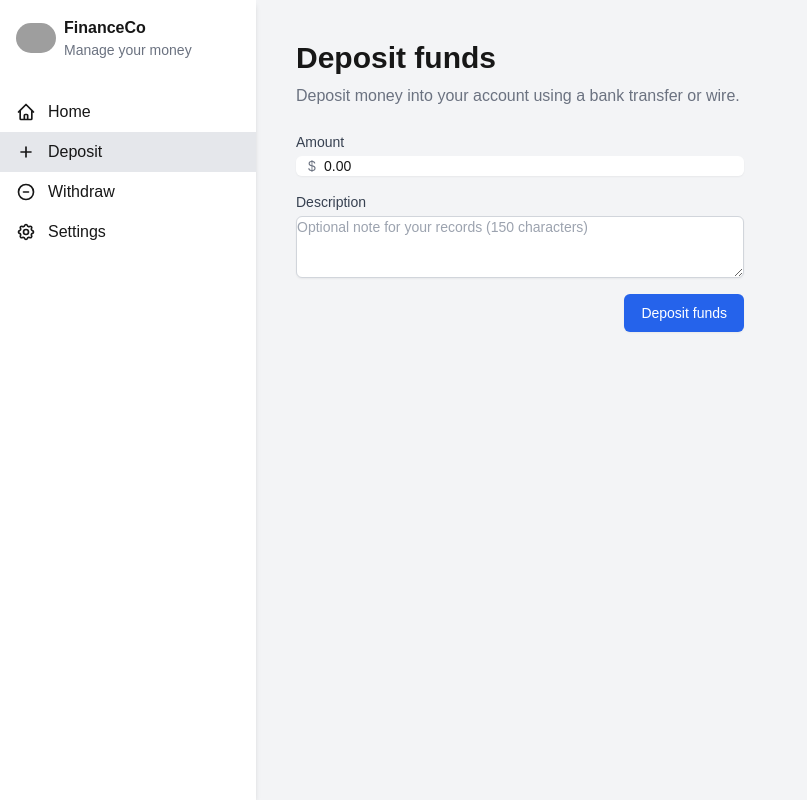
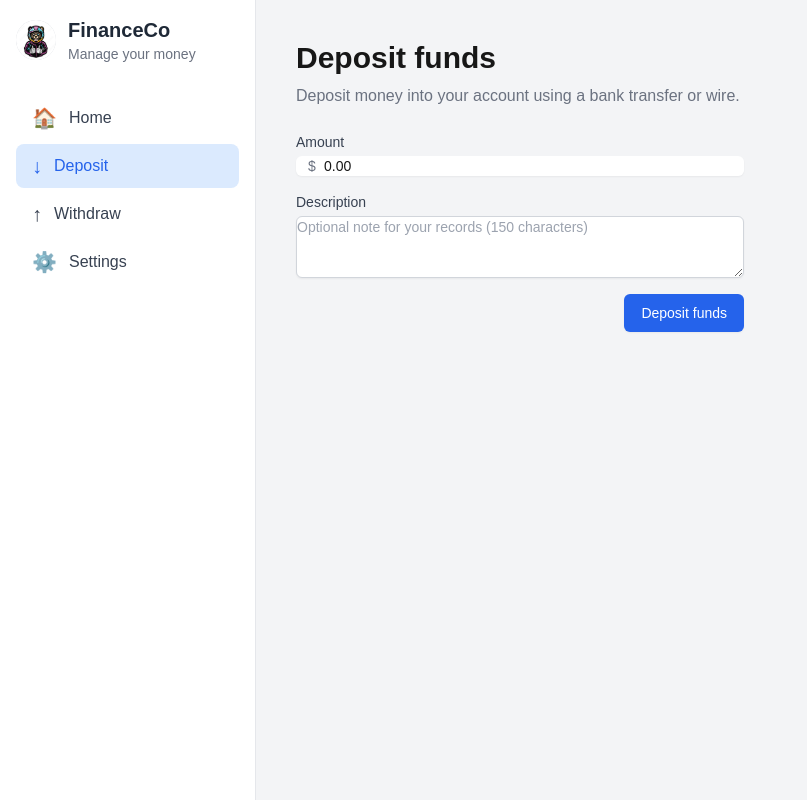
Before and after one commit to NelsonMaty/ai-generated-nextjs-app, a Next.js app: page /deposit in a window 1280 px wide. Shown: the whole page, without its empty margins (0-807 px from the left). Built offline with nearby package versions, Linux system fonts and the light colour scheme; grey boxes are pictures that could not be loaded.

Commit message:
refactor: centralize sidebar and update paths

```diff
--- a/src/app/dashboard/page.tsx
+++ b/src/app/(dashboard)/dashboard/page.tsx
@@ -51,7 +51,6 @@ export default function Dashboard() {
 
   return (
     <div className="flex h-screen bg-gray-100">
-      <Sidebar activePage="dashboard" />
 
       {/* Main content */}
       <div className="flex-1 p-10 bg-gray-50">
--- a/src/app/deposit/page.tsx
+++ b/src/app/(dashboard)/deposit/page.tsx
@@ -49,44 +49,6 @@ export default function DepositPage() {
 
   return (
     <div className="flex h-screen bg-gray-100">
-      {/* Sidebar */}
-      <div className="w-64 bg-white shadow-md">
-        <div className="p-4 flex items-center">
-          <Image src="/path-to-logo.jpg" alt="FinanceCo Logo" width={40} height={40} className="rounded-full" />
-          <div className="ml-2">
-            <h2 className="font-bold">FinanceCo</h2>
-            <p className="text-sm text-gray-500">Manage your money</p>
-          </div>
-        </div>
-        <nav className="mt-4">
-          <Link href="/dashboard" className="flex items-center py-2 px-4">
-            <svg className="w-5 h-5 mr-3" fill="none" stroke="currentColor" viewBox="0 0 24 24" xmlns="http://www.w3.org/2000/svg">
-              <path strokeLinecap="round" strokeLinejoin="round" strokeWidth={2} d="M3 12l2-2m0 0l7-7 7 7M5 10v10a1 1 0 001 1h3m10-11l2 2m-2-2v10a1 1 0 01-1 1h-3m-6 0a1 1 0 001-1v-4a1 1 0 011-1h2a1 1 0 011 1v4a1 1 0 001 1m-6 0h6" />
-            </svg>
-            Home
-          </Link>
-          <Link href="/deposit" className="flex items-center py-2 px-4 bg-gray-200">
-            <svg className="w-5 h-5 mr-3" fill="none" stroke="currentColor" viewBox="0 0 24 24" xmlns="http://www.w3.org/2000/svg">
-              <path strokeLinecap="round" strokeLinejoin="round" strokeWidth={2} d="M12 6v6m0 0v6m0-6h6m-6 0H6" />
-            </svg>
-            Deposit
-          </Link>
-          <Link href="/withdraw" className="flex items-center py-2 px-4">
-            <svg className="w-5 h-5 mr-3" fill="none" stroke="currentColor" viewBox="0 0 24 24" xmlns="http://www.w3.org/2000/svg">
-              <path strokeLinecap="round" strokeLinejoin="round" strokeWidth={2} d="M15 12H9m12 0a9 9 0 11-18 0 9 9 0 0118 0z" />
-            </svg>
-            Withdraw
-          </Link>
-          <Link href="/settings" className="flex items-center py-2 px-4">
-            <svg className="w-5 h-5 mr-3" fill="none" stroke="currentColor" viewBox="0 0 24 24" xmlns="http://www.w3.org/2000/svg">
-              <path strokeLinecap="round" strokeLinejoin="round" strokeWidth={2} d="M10.325 4.317c.426-1.756 2.924-1.756 3.35 0a1.724 1.724 0 002.573 1.066c1.543-.94 3.31.826 2.37 2.37a1.724 1.724 0 001.065 2.572c1.756.426 1.756 2.924 0 3.35a1.724 1.724 0 00-1.066 2.573c.94 1.543-.826 3.31-2.37 2.37a1.724 1.724 0 00-2.572 1.065c-.426 1.756-2.924 1.756-3.35 0a1.724 1.724 0 00-2.573-1.066c-1.543.94-3.31-.826-2.37-2.37a1.724 1.724 0 00-1.065-2.572c-1.756-.426-1.756-2.924 0-3.35a1.724 1.724 0 001.066-2.573c-.94-1.543.826-3.31 2.37-2.37.996.608 2.296.07 2.572-1.065z" />
-              <path strokeLinecap="round" strokeLinejoin="round" strokeWidth={2} d="M15 12a3 3 0 11-6 0 3 3 0 016 0z" />
-            </svg>
-            Settings
-          </Link>
-        </nav>
-      </div>
-
       {/* Main content */}
       <div className="flex-1 p-10">
         <h1 className="text-3xl font-bold mb-2">Deposit funds</h1>
--- /dev/null
+++ b/src/app/(dashboard)/layout.tsx
@@ -0,0 +1,14 @@
+import { Sidebar } from '@/components/Sidebar';
+
+export default function DashboardLayout({
+  children,
+}: {
+  children: React.ReactNode
+}) {
+  return (
+    <div className="flex">
+      <Sidebar />
+      <main className="flex-1">{children}</main>
+    </div>
+  );
+}
--- a/src/app/settings/page.tsx
+++ b/src/app/(dashboard)/settings/page.tsx
@@ -86,44 +86,6 @@ export default function SettingsPage() {
 
   return (
     <div className="flex h-screen bg-gray-100">
-      {/* Sidebar */}
-      <div className="w-64 bg-white shadow-md">
-        <div className="p-4 flex items-center">
-          <Image src="/path-to-logo.jpg" alt="FinanceCo Logo" width={40} height={40} className="rounded-full" />
-          <div className="ml-2">
-            <h2 className="font-bold">FinanceCo</h2>
-            <p className="text-sm text-gray-500">Manage your money</p>
-          </div>
-        </div>
-        <nav className="mt-4">
-          <Link href="/dashboard" className="flex items-center py-2 px-4">
-            <svg className="w-5 h-5 mr-3" fill="none" stroke="currentColor" viewBox="0 0 24 24" xmlns="http://www.w3.org/2000/svg">
-              <path strokeLinecap="round" strokeLinejoin="round" strokeWidth={2} d="M3 12l2-2m0 0l7-7 7 7M5 10v10a1 1 0 001 1h3m10-11l2 2m-2-2v10a1 1 0 01-1 1h-3m-6 0a1 1 0 001-1v-4a1 1 0 011-1h2a1 1 0 011 1v4a1 1 0 001 1m-6 0h6" />
-            </svg>
-            Dashboard
-          </Link>
-          <Link href="/deposit" className="flex items-center py-2 px-4">
-            <svg className="w-5 h-5 mr-3" fill="none" stroke="currentColor" viewBox="0 0 24 24" xmlns="http://www.w3.org/2000/svg">
-              <path strokeLinecap="round" strokeLinejoin="round" strokeWidth={2} d="M12 6v6m0 0v6m0-6h6m-6 0H6" />
-            </svg>
-            Deposit
-          </Link>
-          <Link href="/withdraw" className="flex items-center py-2 px-4">
-            <svg className="w-5 h-5 mr-3" fill="none" stroke="currentColor" viewBox="0 0 24 24" xmlns="http://www.w3.org/2000/svg">
-              <path strokeLinecap="round" strokeLinejoin="round" strokeWidth={2} d="M15 12H9m12 0a9 9 0 11-18 0 9 9 0 0118 0z" />
-            </svg>
-            Withdraw
-          </Link>
-          <Link href="/settings" className="flex items-center py-2 px-4 bg-gray-200">
-            <svg className="w-5 h-5 mr-3" fill="none" stroke="currentColor" viewBox="0 0 24 24" xmlns="http://www.w3.org/2000/svg">
-              <path strokeLinecap="round" strokeLinejoin="round" strokeWidth={2} d="M10.325 4.317c.426-1.756 2.924-1.756 3.35 0a1.724 1.724 0 002.573 1.066c1.543-.94 3.31.826 2.37 2.37a1.724 1.724 0 001.065 2.572c1.756.426 1.756 2.924 0 3.35a1.724 1.724 0 00-1.066 2.573c.94 1.543-.826 3.31-2.37 2.37a1.724 1.724 0 00-2.572 1.065c-.426 1.756-2.924 1.756-3.35 0a1.724 1.724 0 00-2.573-1.066c-1.543.94-3.31-.826-2.37-2.37a1.724 1.724 0 00-1.065-2.572c-1.756-.426-1.756-2.924 0-3.35a1.724 1.724 0 001.066-2.573c-.94-1.543.826-3.31 2.37-2.37.996.608 2.296.07 2.572-1.065z" />
-              <path strokeLinecap="round" strokeLinejoin="round" strokeWidth={2} d="M15 12a3 3 0 11-6 0 3 3 0 016 0z" />
-            </svg>
-            Settings
-          </Link>
-        </nav>
-      </div>
-
       {/* Main content */}
       <div className="flex-1 p-10">
         <h1 className="text-3xl font-bold mb-6">Settings</h1>
--- a/src/app/withdraw/page.tsx
+++ b/src/app/(dashboard)/withdraw/page.tsx
@@ -104,36 +104,6 @@ export default function WithdrawPage() {
 
   return (
     <div className="flex h-screen bg-gray-100">
-      {/* Sidebar */}
-      <div className="w-64 bg-white shadow-md">
-        <div className="p-4 flex items-center">
-          <Image src="/path-to-logo.jpg" alt="FinanceCo Logo" width={40} height={40} className="rounded-full" />
-          <div className="ml-2">
-            <h2 className="font-bold">FinanceCo</h2>
-            <p className="text-sm text-gray-500">Manage your money</p>
-          </div>
-        </div>
-        <nav className="mt-4">
-          <Link href="/dashboard" className="flex items-center py-2 px-4">
-            <svg className="w-5 h-5 mr-3" fill="none" stroke="currentColor" viewBox="0 0 24 24" xmlns="http://www.w3.org/2000/svg">
-              <path strokeLinecap="round" strokeLinejoin="round" strokeWidth={2} d="M3 12l2-2m0 0l7-7 7 7M5 10v10a1 1 0 001 1h3m10-11l2 2m-2-2v10a1 1 0 01-1 1h-3m-6 0a1 1 0 001-1v-4a1 1 0 011-1h2a1 1 0 011 1v4a1 1 0 001 1m-6 0h6" />
-            </svg>
-            Dashboard
-          </Link>
-          <Link href="/deposit" className="flex items-center py-2 px-4">
-            <svg className="w-5 h-5 mr-3" fill="none" stroke="currentColor" viewBox="0 0 24 24" xmlns="http://www.w3.org/2000/svg">
-              <path strokeLinecap="round" strokeLinejoin="round" strokeWidth={2} d="M12 6v6m0 0v6m0-6h6m-6 0H6" />
-            </svg>
-            Deposit
-          </Link>
-          <Link href="/withdraw" className="flex items-center py-2 px-4 bg-gray-200">
-            <svg className="w-5 h-5 mr-3" fill="none" stroke="currentColor" viewBox="0 0 24 24" xmlns="http://www.w3.org/2000/svg">
-              <path strokeLinecap="round" strokeLinejoin="round" strokeWidth={2} d="M15 12H9m12 0a9 9 0 11-18 0 9 9 0 0118 0z" />
-            </svg>
-            Withdraw
-          </Link>
-        </nav>
-      </div>
 
       {/* Main content */}
       <div className="flex-1 p-10">
--- a/src/components/Sidebar.tsx
+++ b/src/components/Sidebar.tsx
@@ -1,75 +1,56 @@
+'use client'
+
+import Link from 'next/link';
+import { usePathname } from 'next/navigation';
 import Image from 'next/image';
-import Link from 'next/link';
-
-interface SidebarProps {
-  activePage: 'dashboard' | 'deposit' | 'withdraw' | 'settings';
-}
-
-export function Sidebar({ activePage }: SidebarProps) {
-  return (
-    <div className="w-64 bg-white shadow-md">
-      <div className="p-4 flex items-center">
-        <Image src="/path-to-logo.jpg" alt="FinanceCo Logo" width={40} height={40} className="rounded-full" />
-        <div className="ml-2">
-          <h2 className="font-bold text-gray-800">FinanceCo</h2>
-          <p className="text-sm text-gray-600">Manage your money</p>
-        </div>
-      </div>
-      <nav className="mt-4">
-        <SidebarLink href="/dashboard" icon={HomeIcon} text="Home" isActive={activePage === 'dashboard'} />
-        <SidebarLink href="/deposit" icon={DepositIcon} text="Deposit" isActive={activePage === 'deposit'} />
-        <SidebarLink href="/withdraw" icon={WithdrawIcon} text="Withdraw" isActive={activePage === 'withdraw'} />
-        <SidebarLink href="/settings" icon={SettingsIcon} text="Settings" isActive={activePage === 'settings'} />
-      </nav>
-    </div>
-  );
-}
 
 interface SidebarLinkProps {
   href: string;
-  icon: React.ComponentType<React.SVGProps<SVGSVGElement>>;
-  text: string;
-  isActive: boolean;
+  label: string;
+  icon: string;
 }
 
-function SidebarLink({ href, icon: Icon, text, isActive }: SidebarLinkProps) {
+function SidebarLink({ href, label, icon }: SidebarLinkProps) {
+  const pathname = usePathname();
+  const isActive = pathname === href;
+
   return (
-    <Link href={href} className={`flex items-center py-2 px-4 ${isActive ? 'bg-gray-200 text-gray-800' : 'text-gray-700 hover:bg-gray-100'}`}>
-      <Icon className="w-5 h-5 mr-3" />
-      {text}
+    <Link
+      href={href}
+      className={`flex items-center py-2 px-4 rounded-lg ${
+        isActive ? 'bg-blue-100 text-blue-600' : 'text-gray-700 hover:bg-gray-100'
+      }`}
+    >
+      <span className="mr-3 text-xl">{icon}</span>
+      {label}
     </Link>
   );
 }
 
-function HomeIcon(props: React.SVGProps<SVGSVGElement>) {
+export function Sidebar() {
   return (
-    <svg {...props} fill="none" stroke="currentColor" viewBox="0 0 24 24" xmlns="http://www.w3.org/2000/svg">
-      <path strokeLinecap="round" strokeLinejoin="round" strokeWidth={2} d="M3 12l2-2m0 0l7-7 7 7M5 10v10a1 1 0 001 1h3m10-11l2 2m-2-2v10a1 1 0 01-1 1h-3m-6 0a1 1 0 001-1v-4a1 1 0 011-1h2a1 1 0 011 1v4a1 1 0 001 1m-6 0h6" />
-    </svg>
+    <aside className="w-64 bg-white text-gray-800 p-4 border-r border-gray-200">
+      <div className="mb-8 flex items-center">
+        <div className="w-10 h-10 rounded-full bg-gray-300 mr-3 overflow-hidden">
+          <Image
+            src="/avatar-placeholder.png"
+            alt="Avatar"
+            width={40}
+            height={40}
+            className="object-cover"
+          />
+        </div>
+        <div>
+          <h1 className="text-xl font-semibold">FinanceCo</h1>
+          <p className="text-sm text-gray-500">Manage your money</p>
+        </div>
+      </div>
+      <nav className="space-y-1">
+        <SidebarLink href="/dashboard" label="Home" icon="🏠" />
+        <SidebarLink href="/deposit" label="Deposit" icon="↓" />
+        <SidebarLink href="/withdraw" label="Withdraw" icon="↑" />
+        <SidebarLink href="/settings" label="Settings" icon="⚙️" />
+      </nav>
+    </aside>
   );
 }
-
-function DepositIcon(props: React.SVGProps<SVGSVGElement>) {
-  return (
-    <svg {...props} fill="none" stroke="currentColor" viewBox="0 0 24 24" xmlns="http://www.w3.org/2000/svg">
-      <path strokeLinecap="round" strokeLinejoin="round" strokeWidth={2} d="M12 6v6m0 0v6m0-6h6m-6 0H6" />
-    </svg>
-  );
-}
-
-function WithdrawIcon(props: React.SVGProps<SVGSVGElement>) {
-  return (
-    <svg {...props} fill="none" stroke="currentColor" viewBox="0 0 24 24" xmlns="http://www.w3.org/2000/svg">
-      <path strokeLinecap="round" strokeLinejoin="round" strokeWidth={2} d="M15 12H9m12 0a9 9 0 11-18 0 9 9 0 0118 0z" />
-    </svg>
-  );
-}
-
-function SettingsIcon(props: React.SVGProps<SVGSVGElement>) {
-  return (
-    <svg {...props} fill="none" stroke="currentColor" viewBox="0 0 24 24" xmlns="http://www.w3.org/2000/svg">
-      <path strokeLinecap="round" strokeLinejoin="round" strokeWidth={2} d="M10.325 4.317c.426-1.756 2.924-1.756 3.35 0a1.724 1.724 0 002.573 1.066c1.543-.94 3.31.826 2.37 2.37a1.724 1.724 0 001.065 2.572c1.756.426 1.756 2.924 0 3.35a1.724 1.724 0 00-1.066 2.573c.94 1.543-.826 3.31-2.37 2.37a1.724 1.724 0 00-2.572 1.065c-.426 1.756-2.924 1.756-3.35 0a1.724 1.724 0 00-2.573-1.066c-1.543.94-3.31-.826-2.37-2.37a1.724 1.724 0 00-1.065-2.572c-1.756-.426-1.756-2.924 0-3.35a1.724 1.724 0 001.066-2.573c-.94-1.543.826-3.31 2.37-2.37.996.608 2.296.07 2.572-1.065z" />
-      <path strokeLinecap="round" strokeLinejoin="round" strokeWidth={2} d="M15 12a3 3 0 11-6 0 3 3 0 016 0z" />
-    </svg>
-  );
-}
```
Also changed, not shown: public/avatar-placeholder.png (added).
